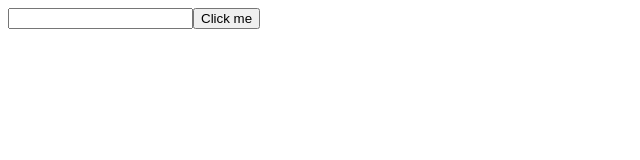
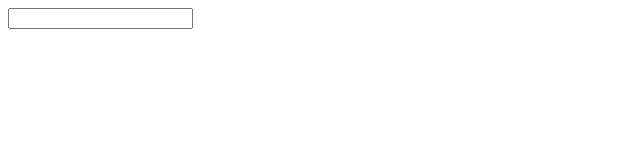
Before and after one commit to Rabia-Rajput/React-pics, a React (Create React App) app: page / in a window 1280 px wide. Shown: the top 160 px of the page, without its empty margins (0-640 px from the left). Built offline with nearby package versions, Linux system fonts and the light colour scheme.

Commit message:
new changes made

```diff
--- a/src/components/SearchBar.js
+++ b/src/components/SearchBar.js
@@ -1,11 +1,16 @@
-function SearchBar ({onSubmit}){
-    const handleClick =()=>{
+function SearchBar (){
+    const handleForSubmit = () =>{
+        console.log ('need to tell parent about some data');
+    };
 
-    }
-    return <div> <input/>
-    <button onClick ={handleClick}>Click me </button>
+    return( <div>
+        <form onSubmit={handleForSubmit}>
 
-    </div>;
+
+        <input/>
+        </form>
+
+    </div>);
 
 
 
```
